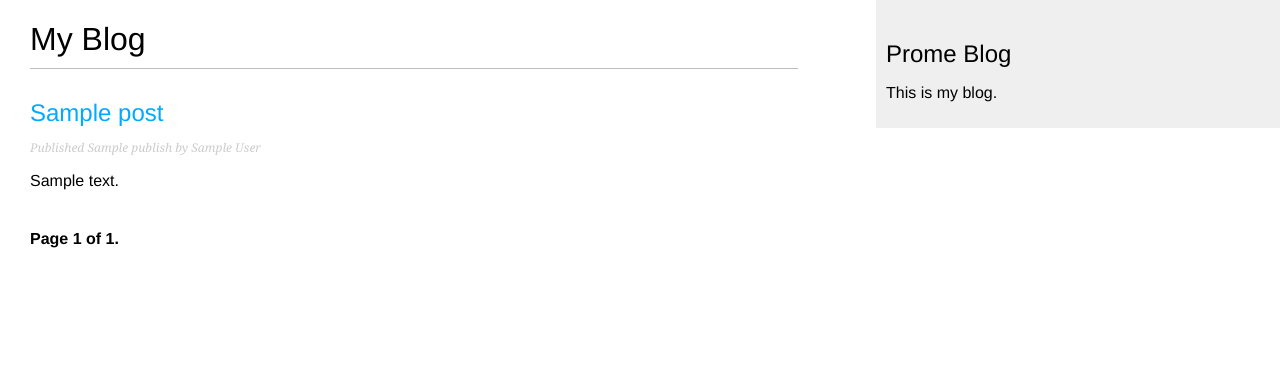
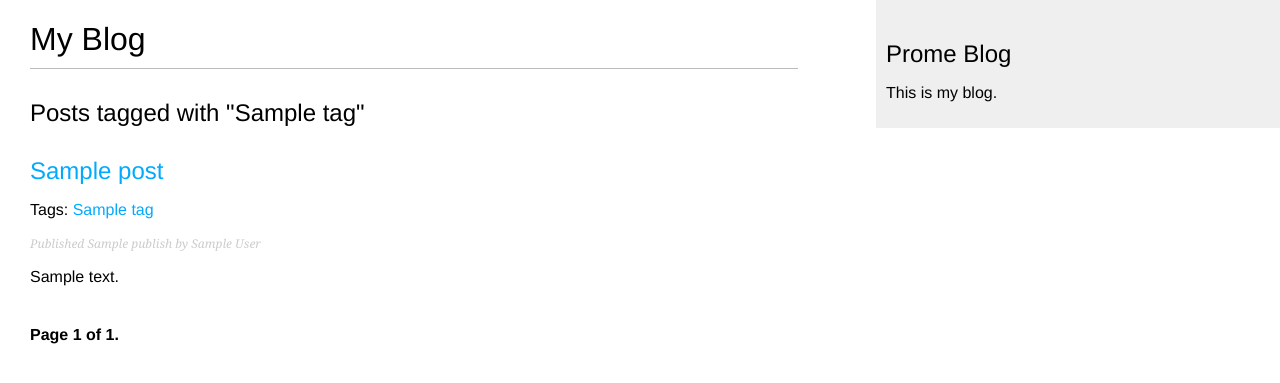
Before and after one commit to DHughes666/Django_2024_Projects, a Django app: template Raw_Django/blog_project/blog/templates/blog/post/list.html in a window 1280 px wide. Shown: the top 383 px of the page. Run offline with Django 4.2, Linux system fonts and the light colour scheme; the template is opened without the code that fills it: most values are stand-ins (such as "Sample title", 1, 10 or a date in 2020).

Commit message:
Related posts...

```diff
--- a/Raw_Django/blog_project/blog/templates/blog/post/list.html
+++ b/Raw_Django/blog_project/blog/templates/blog/post/list.html
@@ -4,12 +4,23 @@
 
 {% block content %}
     <h1>My Blog</h1>
+    {% if tag %}
+        <h2>Posts tagged with "{{ tag.name }}"</h2>
+    {% endif %}
     {% for post in posts %}
         <h2>
             <a href="{{ post.get_absolute_url }}">
                 {{ post.title }}
             </a>
         </h2>
+        <p class="tags">
+            Tags: {% for tag in post.tags.all %}
+                <a href="{% url "blog:post_list_by_tag" tag.slug %}">
+                    {{ tag.name }}
+                </a>
+                {% if not forloop.last %}, {% endif %}
+            {% endfor %}
+        </p>
         <p class="date">
             Published {{ post.publish }} by {{ post.author }}
         </p>
--- a/Raw_Django/blog_project/blog/urls.py
+++ b/Raw_Django/blog_project/blog/urls.py
@@ -7,6 +7,7 @@ urlpatterns = [
     # post views
     path("", views.post_list, name="post_list"),
     # path('', views.PostListView.as_view(), name="post_list"),
+    path("tag/<slug:tag_slug>/", views.post_list, name="post_list_by_tag"),
     path('<int:year>/<int:month>/<int:day>/<slug:post>/',
          views.post_detail,
          name="post_detail"),
```
Also changed, not shown: Raw_Django/blog_project/blog/views.py (+8 -2 lines), Raw_Django/blog_project/db.sqlite3.
